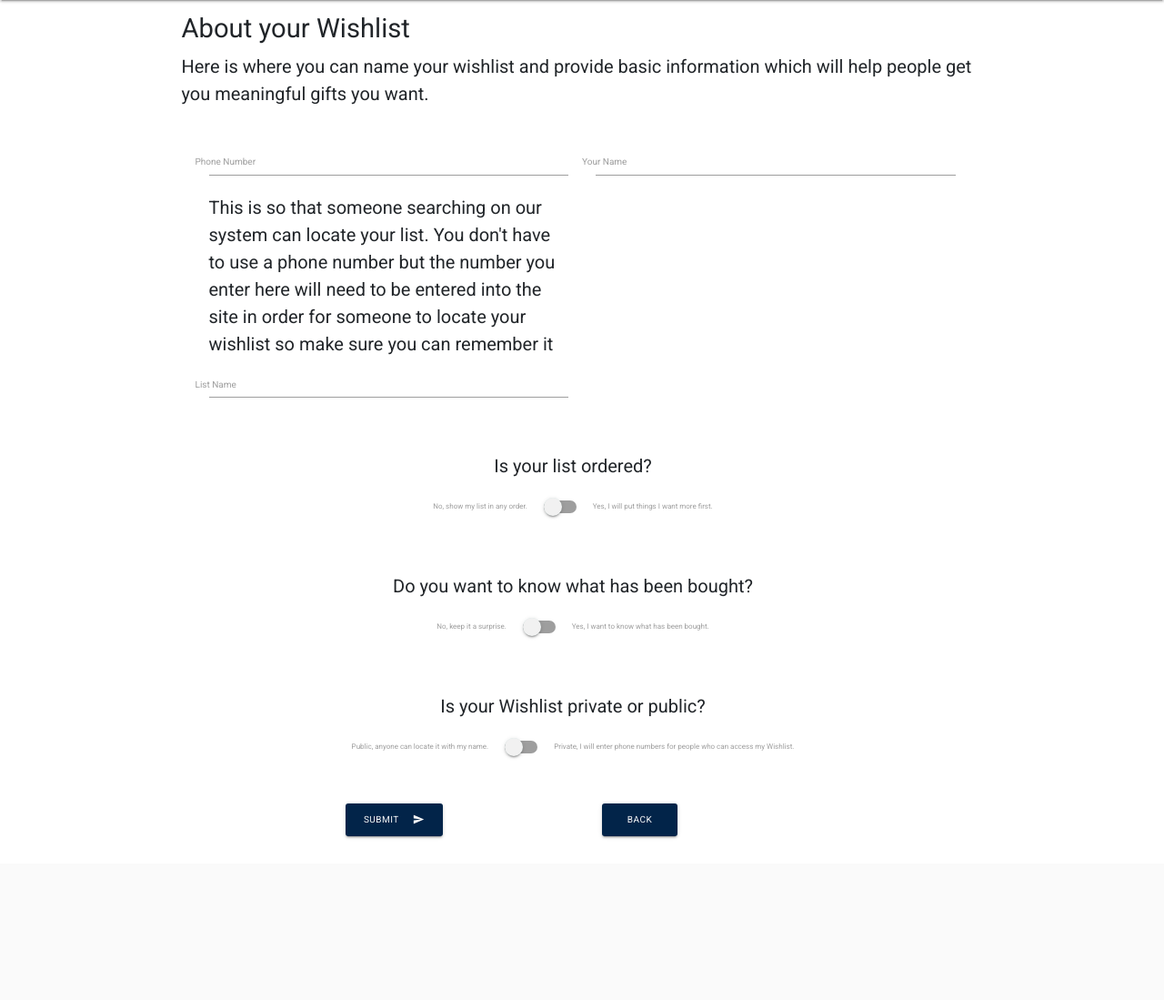
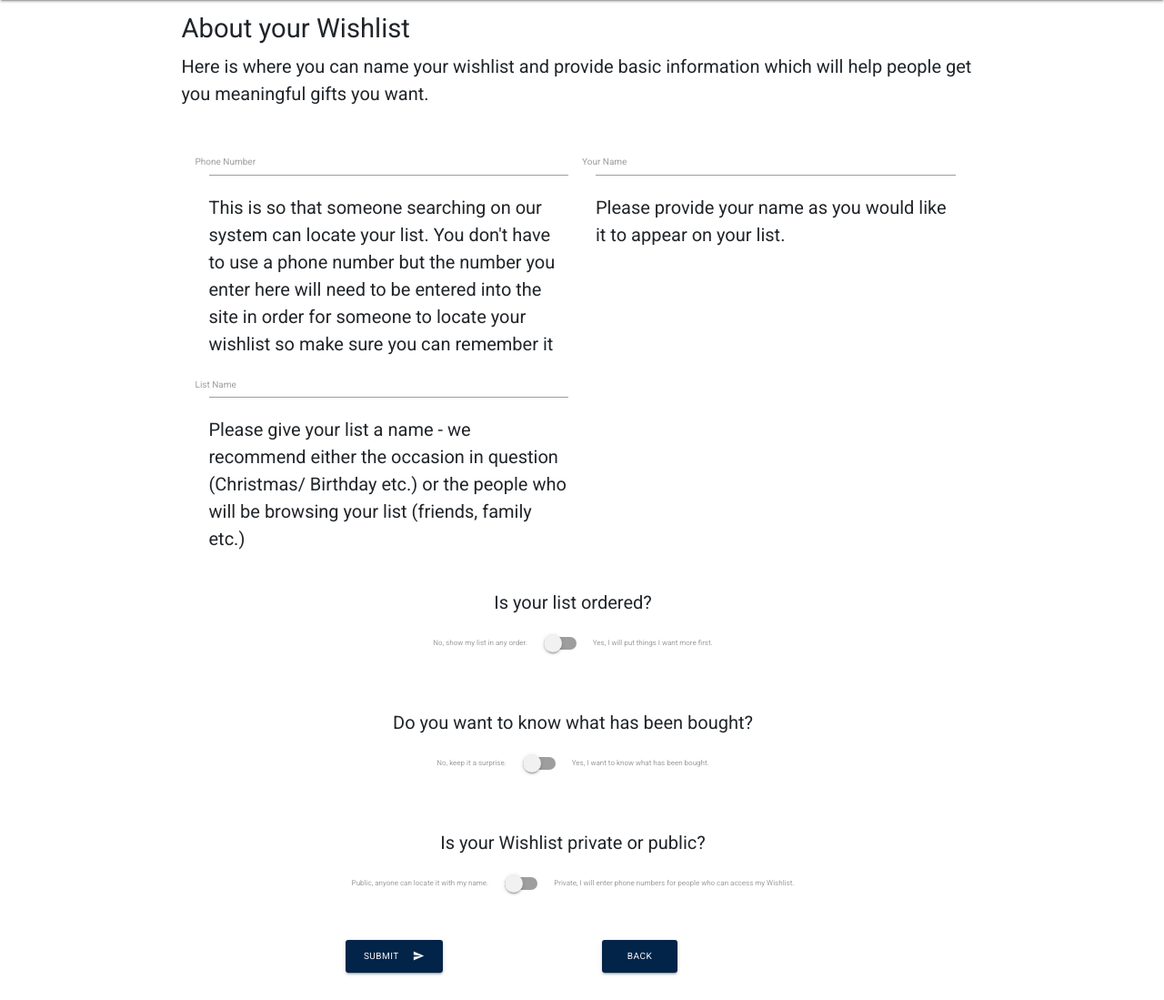
Before and after one commit to geminerald/pressie, a Flask app: template templates/pages/wishlist.html in a window 1280 px wide. Shown: the part 64-1163 px from the top of the page at 91% size. Before the commit the page ends 985 px from the top, so only its background shows below. Run offline with Flask 2, Linux system fonts and the light colour scheme; the template is opened without the code that fills it, so the values that code supplies are empty; some libraries are stand-ins or nearby versions.

Commit message:
added further info to wishlist page to explain what info is needed and why

```diff
--- a/templates/pages/wishlist.html
+++ b/templates/pages/wishlist.html
@@ -18,11 +18,13 @@
 		<div class="input-field col-sm-12 col-lg-6">
 			<input  id="first_name" name="first_name" type="text" class="validate" required>
 			<label for="first_name">Your Name</label>
+            <p>Please provide your name as you would like it to appear on your list.</p>
 		</div>
 
 		<div class="input-field col-sm-12 col-lg-6">
 			<input id="last_name" name="last_name" type="text" class="validate" required>
 			<label for="last_name">List Name</label>
+            <p>Please give your list a name - we recommend either the occasion in question (Christmas/ Birthday etc.) or the people who will be browsing your list (friends, family etc.)</p>
 		</div>
 
 	</div>
```
